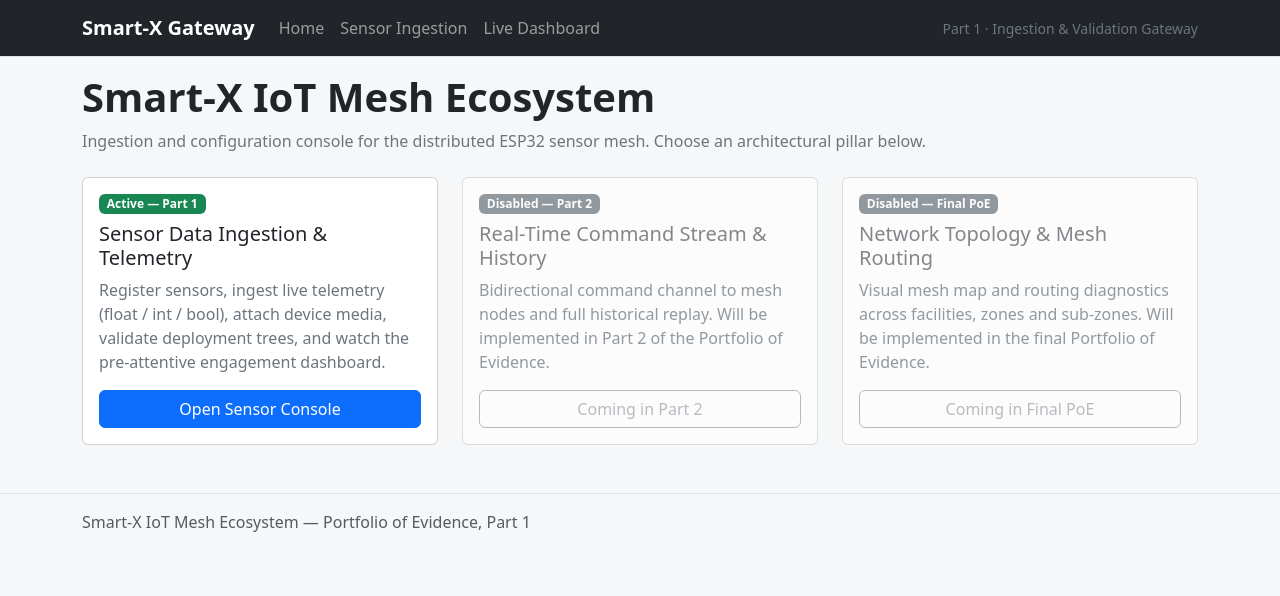
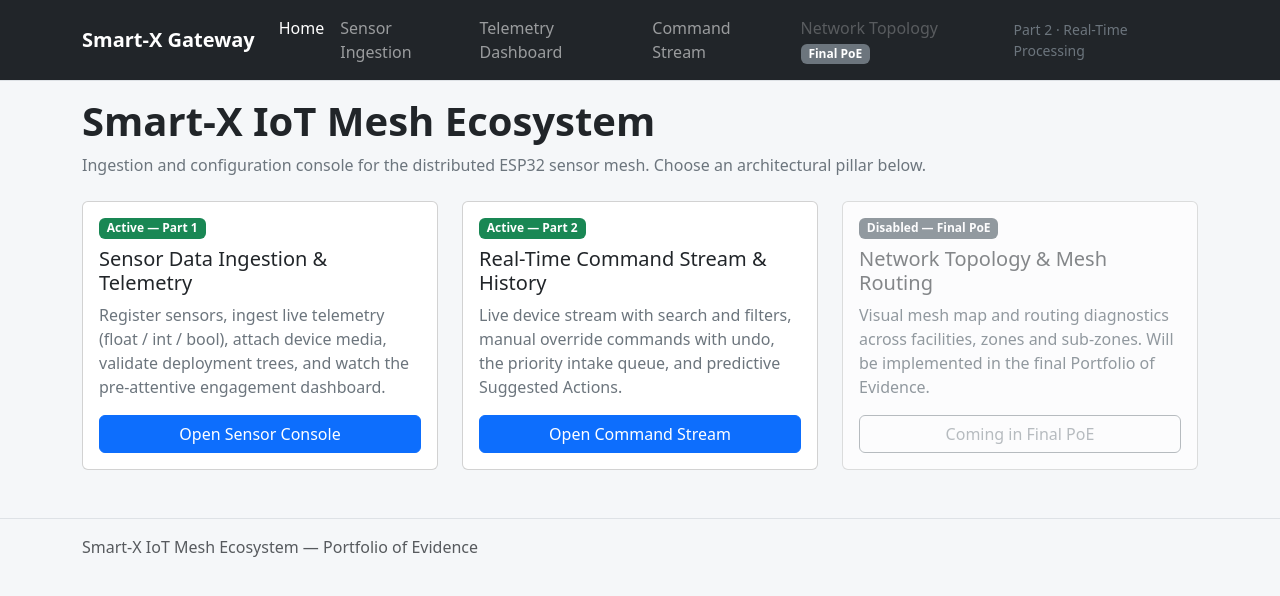
Before and after one commit to ThatoGumede/Smartx, an ASP.NET Core app: page / in a window 1280 px wide. Shown: the top 596 px of the page. Run offline with ASP.NET Core 8, Linux system fonts and the light colour scheme.

Commit message:
Client: three-module navigation menu and Part 2 landing card

```diff
--- a/src/SmartX.Client/Pages/Index.cshtml
+++ b/src/SmartX.Client/Pages/Index.cshtml
@@ -29,15 +29,15 @@
     </div>
 
     <div class="col-md-4">
-        <div class="card h-100 pillar-card pillar-disabled">
+        <div class="card h-100 pillar-card pillar-enabled">
             <div class="card-body d-flex flex-column">
-                <span class="badge bg-secondary mb-2 align-self-start">Disabled &mdash; Part 2</span>
-                <h5 class="card-title text-muted">Real-Time Command Stream &amp; History</h5>
+                <span class="badge bg-success mb-2 align-self-start">Active &mdash; Part 2</span>
+                <h5 class="card-title">Real-Time Command Stream &amp; History</h5>
                 <p class="card-text text-secondary flex-grow-1">
-                    Bidirectional command channel to mesh nodes and full historical replay.
-                    Will be implemented in Part 2 of the Portfolio of Evidence.
+                    Live device stream with search and filters, manual override commands with undo,
+                    the priority intake queue, and predictive Suggested Actions.
                 </p>
-                <button class="btn btn-outline-secondary mt-auto" disabled>Coming in Part 2</button>
+                <a asp-page="/CommandStream" class="btn btn-primary mt-auto">Open Command Stream</a>
             </div>
         </div>
     </div>
--- a/src/SmartX.Client/Pages/Shared/_Layout.cshtml
+++ b/src/SmartX.Client/Pages/Shared/_Layout.cshtml
@@ -16,20 +16,24 @@
 </head>
 <body>
     <header>
-        <nav class="navbar navbar-expand-sm navbar-dark bg-dark border-bottom box-shadow mb-3">
+        <nav class="navbar navbar-expand-md navbar-dark bg-dark border-bottom box-shadow mb-3">
             <div class="container">
-                <a class="navbar-brand fw-bold" asp-area="" asp-page="/Index">Smart-X Gateway</a>
-                <button class="navbar-toggler" type="button" data-bs-toggle="collapse" data-bs-target=".navbar-collapse"
-                        aria-controls="navbarSupportedContent" aria-expanded="false" aria-label="Toggle navigation">
+                <a class="navbar-brand fw-bold" asp-page="/Index">Smart-X Gateway</a>
+                <button class="navbar-toggler" type="button" data-bs-toggle="collapse" data-bs-target="#mainNav"
+                        aria-controls="mainNav" aria-expanded="false" aria-label="Toggle navigation">
                     <span class="navbar-toggler-icon"></span>
                 </button>
-                <div class="navbar-collapse collapse d-sm-inline-flex justify-content-between">
+                <div class="navbar-collapse collapse" id="mainNav">
                     <ul class="navbar-nav flex-grow-1">
-                        <li class="nav-item"><a class="nav-link" asp-page="/Index">Home</a></li>
-                        <li class="nav-item"><a class="nav-link" asp-page="/Sensors">Sensor Ingestion</a></li>
-                        <li class="nav-item"><a class="nav-link" asp-page="/Dashboard">Live Dashboard</a></li>
+                        <li class="nav-item"><a class="nav-link" data-path="/" asp-page="/Index">Home</a></li>
+                        <li class="nav-item"><a class="nav-link" data-path="/Sensors" asp-page="/Sensors">Sensor Ingestion</a></li>
+                        <li class="nav-item"><a class="nav-link" data-path="/Dashboard" asp-page="/Dashboard">Telemetry Dashboard</a></li>
+                        <li class="nav-item"><a class="nav-link" data-path="/CommandStream" asp-page="/CommandStream">Command Stream</a></li>
+                        <li class="nav-item">
+                            <span class="nav-link disabled" title="Planned for the final PoE">Network Topology <span class="badge bg-secondary">Final PoE</span></span>
+                        </li>
                     </ul>
-                    <span class="navbar-text small text-secondary">Part 1 &middot; Ingestion &amp; Validation Gateway</span>
+                    <span class="navbar-text small text-secondary">Part 2 &middot; Real-Time Processing</span>
                 </div>
             </div>
         </nav>
@@ -41,10 +45,11 @@
     </div>
 
     <footer class="border-top footer text-muted py-3 mt-4">
-        <div class="container">Smart-X IoT Mesh Ecosystem &mdash; Portfolio of Evidence, Part 1</div>
+        <div class="container">Smart-X IoT Mesh Ecosystem &mdash; Portfolio of Evidence</div>
     </footer>
 
     <script src="~/lib/bootstrap/dist/js/bootstrap.bundle.min.js"></script>
+    <script src="~/js/nav.js" asp-append-version="true"></script>
     <script src="~/js/api.js" asp-append-version="true"></script>
     @await RenderSectionAsync("Scripts", required: false)
 </body>
```
